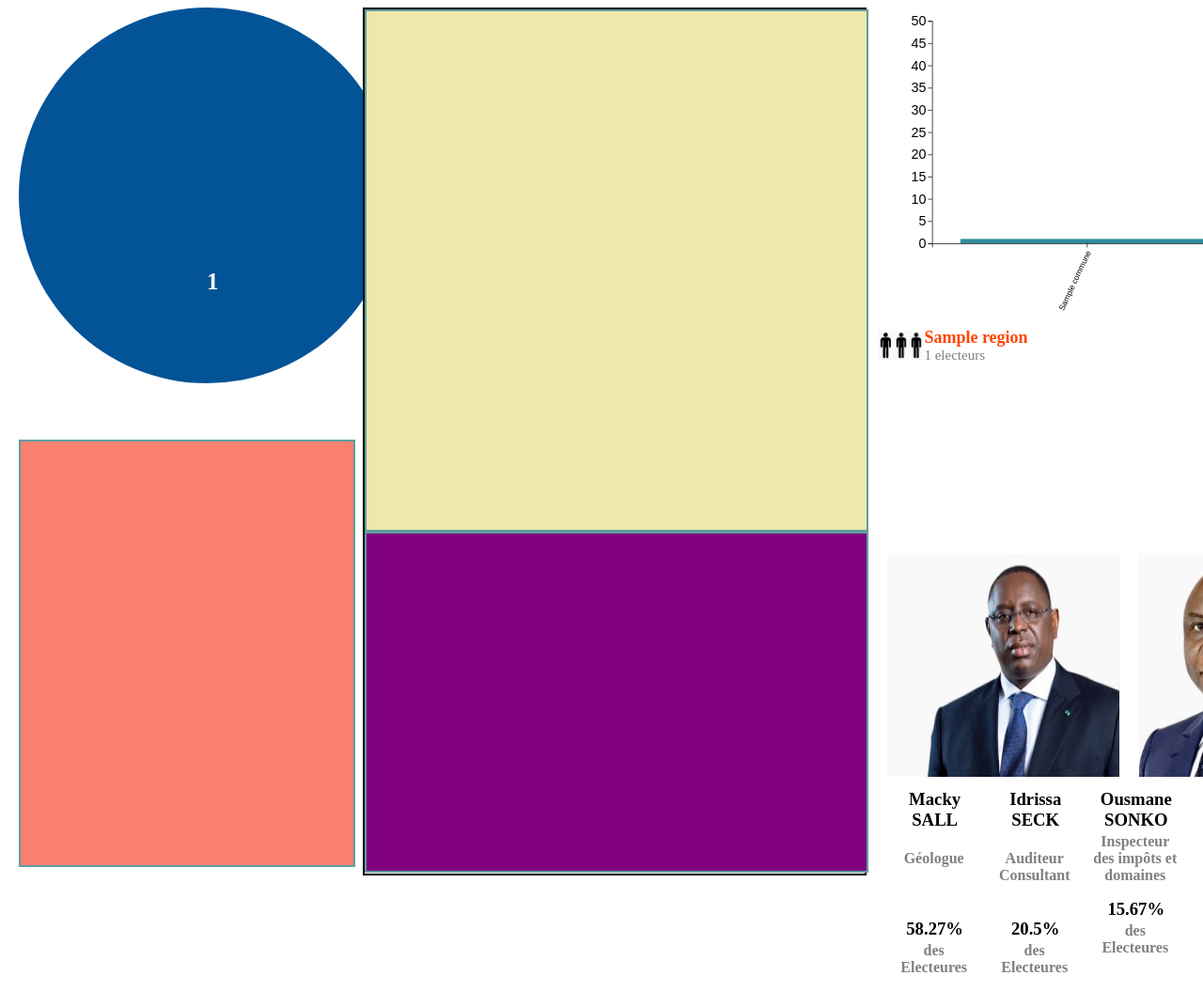
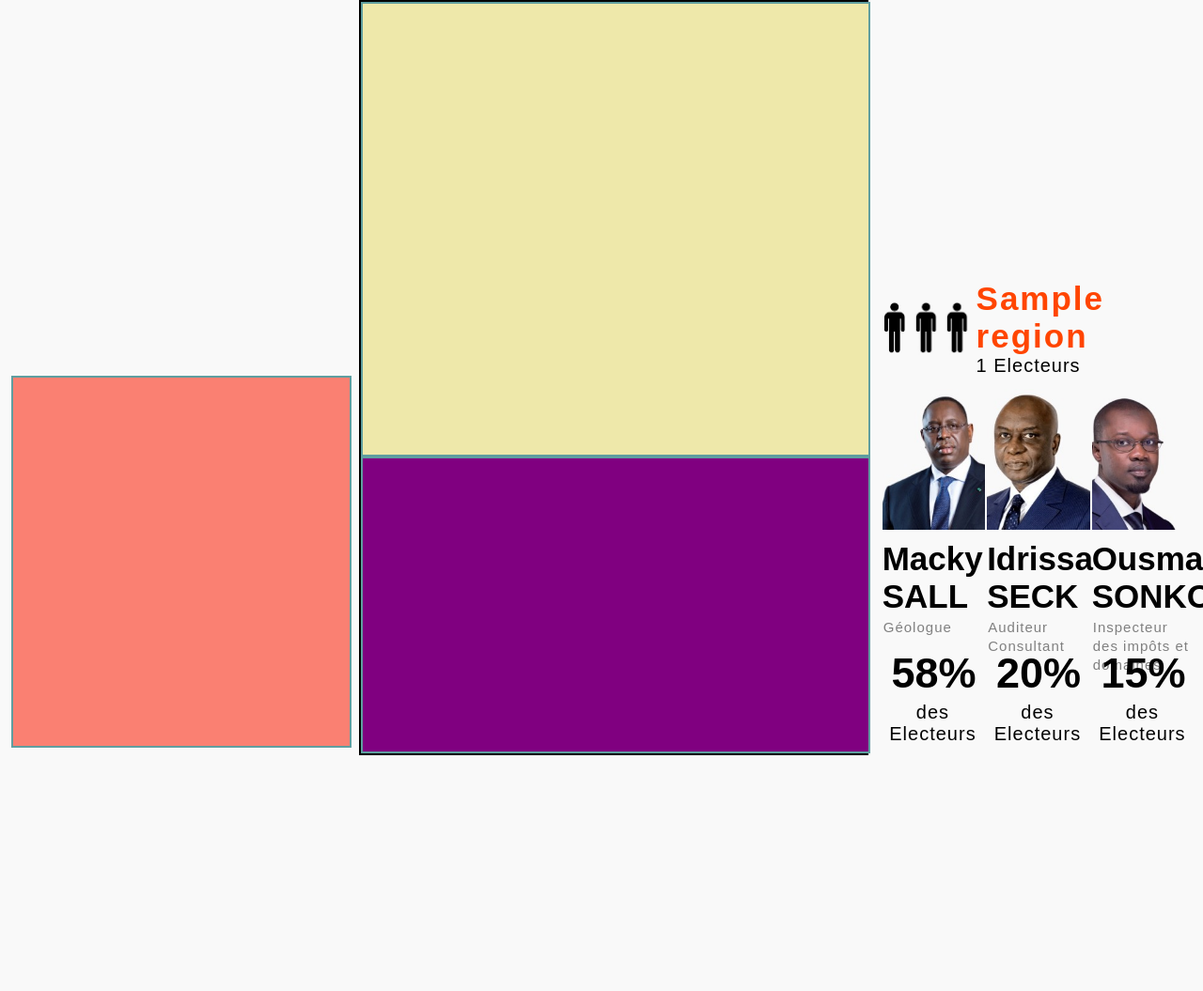
Before and after one commit to Soxna-Aminah/Visualisation_Donnees_Electorales, a Flask app: page / in a window 1280 px wide; the page is wider, and only the part inside the window is pictured. Shown: that part at 94% size. After the commit the page ends 804 px from the top of that part, so only its background shows below. Run offline with Flask 2, Linux system fonts and the light colour scheme; tables that the repository leaves empty hold one stand-in row (values such as "Sample post").

Commit message:
Ajout styles des candidat et Régions

```diff
--- a/app.py
+++ b/app.py
@@ -7,10 +7,15 @@
 
 @app.route("/")
 def index():
+    # dic={
+    #     "Macky Sall": 58.27,
+    #     "Idrissa Seck":20.5,
+    #     "Ousmane Sonko": 15.67
+    # }
     dic={
-        "Macky Sall": 58.27,
-        "Idrissa Seck":20.5,
-        "Ousmane Sonko": 15.67
+        "Macky Sall": 58,
+        "Idrissa Seck":20,
+        "Ousmane Sonko": 15
     }
     donne=RecupElecteur()
     return render_template('index.html',donne=donne,dic=dic)
--- a/controller/recupdata.py
+++ b/controller/recupdata.py
@@ -1,15 +1,20 @@
 import csv
 import sys
-sys.path.append(".")
+
+
+
+
+# sys.path.append(".")
 sys.path.append("..")
 # sys.path.append("../model")
 from model.modele import *
+
+
 chemin1="./datas/DAKAR.csv"
 chemin2="./datas/KAOLACK.csv"
 chemin3="./datas/SAINT LOUIS.csv"
 chemin4="./datas/THIES.csv"
 chemin5="./datas/ZIGUINCHOR.csv"
-
 
 ##################################FONCTION DE LECTURE DES FICHIER CSV#########################
 
@@ -117,19 +122,5 @@
         chargerCom(data[reg])
         chargerLieu(data[reg])
 
+
 # chargeDonnees(data)
-##############################################
-
-
-
-
-
-
-
-
-
-
-
-
-# remplirRegion(data)
-# remplissageDepart(data)
--- /dev/null
+++ b/static/css/candidat.css
@@ -0,0 +1,90 @@
+.sdiv{
+    margin-bottom: 10px;
+    display: flex !important;
+}
+.personIcons{
+    width: 25%;
+    display: flex !important;
+    justify-content: space-between;
+}
+.personIcons > div{
+    width: 100% !important;
+    display: flex !important;
+}
+
+.personIcons > div img{
+    width: 50px !important;
+    height: 64px !important;
+    object-fit: contain;
+}
+
+.sdiv .donne{
+    height: 100% !important;
+    padding-left: 20px;
+}
+
+.sdiv .donne h3{
+    font-size: 35px;
+    font-family: sans-serif;
+    letter-spacing: 2px;
+}
+
+.sdiv .donne p{
+    font-size: 20px;
+    font-family: sans-serif;
+    letter-spacing: 1px;
+    color: #000000;
+}
+
+/* ******************** */
+.classement{
+    flex-direction: row !important;
+    padding: 0 !important;
+    justify-content: space-between;
+}
+
+.classement .candidatItem{
+    width: 33%;
+}
+
+.candidatImage{
+    width: 100%;
+}
+.candidatImage img{
+    width: 100%;
+    height: 150px;
+    object-fit: cover;
+}
+
+.candidatItem .divInfos{
+    font-family: sans-serif;
+}
+
+.candidatItem .divInfos h3{
+    font-weight: bold;
+    font-size: 35px;
+    text-align: start !important;
+}
+
+.candidatItem .divInfos h3.pourcentage{
+    font-size: 45px;
+    text-align: center !important;
+}
+
+.candidatItem .divInfos p.profession{
+    font-size: 15px;
+    font-weight: normal;
+    letter-spacing: 1px;
+    text-align: start !important;
+    line-height: 20px;
+    height: 30px;
+    display: flex;
+    /* align-items: center; */
+}
+
+.candidatItem .divInfos p:not(.profession){
+    font-size: 20px;
+    font-weight: normal;
+    color: #000000;
+    letter-spacing: 1px;
+}
--- a/static/css/style.css
+++ b/static/css/style.css
@@ -1,6 +1,12 @@
+*{
+    padding: 0;
+    margin: 0;
+    font-family: sans-serif;
+}
 body{
-    width: 99%;
-    height: 920px;
+    width: 100%;
+    height: 100vh;
+    background: #F9F9F9;
 }
 
 
@@ -57,9 +63,9 @@
 
 }
 .nombrelect{
-    margin-top: 3%;
+    margin-top: 10px;
     width: 100%;
-    height: 25%;
+    /* height: 25%; */
 
 }
 .classement{
--- a/templates/base.html
+++ b/templates/base.html
@@ -5,6 +5,7 @@
     <meta http-equiv="X-UA-Compatible" content="IE=edge">
     <meta name="viewport" content="width=device-width, initial-scale=1.0">
     <link rel="stylesheet" href="{{ url_for('static',filename='css/style.css') }}">
+    <link rel="stylesheet" href="{{ url_for('static',filename='css/candidat.css') }}">
     {% block head %}
     <title>  {% block title %} {% endblock %}</title>
     {% endblock %}
--- a/templates/index.html
+++ b/templates/index.html
@@ -24,48 +24,64 @@
         <div class="nombrelect">
             {% for i in donne %}
             <div class="sdiv">
-                <img src="../static/img/bonhom.jpeg" alt="" srcset="">
-                <img src="../static/img/bonhom.jpeg" alt="" srcset="">
-                <img src="../static/img/bonhom.jpeg" alt="" srcset="">
+                <div class="personIcons">
+                    <div>
+                    {% for i in range(3) %}
+                        <img src="../static/img/bonhom.jpeg" alt="" srcset="">
+                    {% endfor %}
+                    </div>
+                </div>
                 <div class="donne">
                     <h3 >{{ i }}</h3>
-                    <p>{{ donne[i] }} electeurs</p>
+                    <p>{{ donne[i] }} Electeurs</p>
                 </div>
             </div>
             {% endfor %}
         </div>
+
+
+
         <div class="classement">
-            <div class="image">
-                <img src="../static/img/macky.jpeg" alt="" srcset="">
-                <img src="../static/img/idi.jpeg" alt="">
-                <img src="../static/img/sonko.jpeg" alt="">
+
+            <div class="candidatItem">
+                <div class="candidatImage">
+                    <img src="../static/img/macky.jpeg" alt="" srcset="">
+                </div>
+
+                <div class="divInfos">
+                    <h3>Macky SALL</h3>
+                    <p class="profession">Géologue</p>
+                    <h3 class="pourcentage">{{ dic['Macky Sall'] }}%</h3>
+                    <p>des Electeurs</p>
+                </div>
             </div>
-            <div class="titre">
-                <div class="macky">
-                    <h3>Macky SALL</h3>
-                    <br>
-                    <p>Géologue</p>
-                    <br>
-                    <br>
-                    <h3>{{ dic['Macky Sall'] }}%</h3>
-                    <p>des Electeures</p>
 
+            <div class="candidatItem">
+                <div class="candidatImage">
+                    <img src="../static/img/idi.jpeg" alt="">
                 </div>
-                <div class="idy">
+
+                <div class="divInfos">
                     <h3>Idrissa SECK</h3>
-                    <br>
-                    <p>Auditeur Consultant</p>
-                    <br>
-                    <h3>{{ dic['Idrissa Seck'] }}%</h3>
+                    <p class="profession">Auditeur Consultant</p>
+                    <h3 class="pourcentage">{{ dic['Idrissa Seck'] }}%</h3>
+                    <p>des Electeurs</p>
+                </div>
+            </div>
 
-                    <p>des Electeures</p>
+            <div class="candidatItem">
+                <div class="candidatImage">
+                    <img src="../static/img/sonko.jpeg" alt="">
                 </div>
-                <div class="sonko">
+
+                <div class="divInfos">
                     <h3>Ousmane SONKO </h3>
-                    <p>Inspecteur des impôts et domaines</p>
-                    <h3>{{ dic['Ousmane Sonko'] }}%</h3>
-                    <p>des Electeures</p>
+                    <p class="profession">Inspecteur des impôts et domaines</p>
+                    <h3 class="pourcentage">{{ dic['Ousmane Sonko'] }}%</h3>
+                    <p>des Electeurs</p>
                 </div>
+            </div>
+
         </div>
     </div>
 
```
